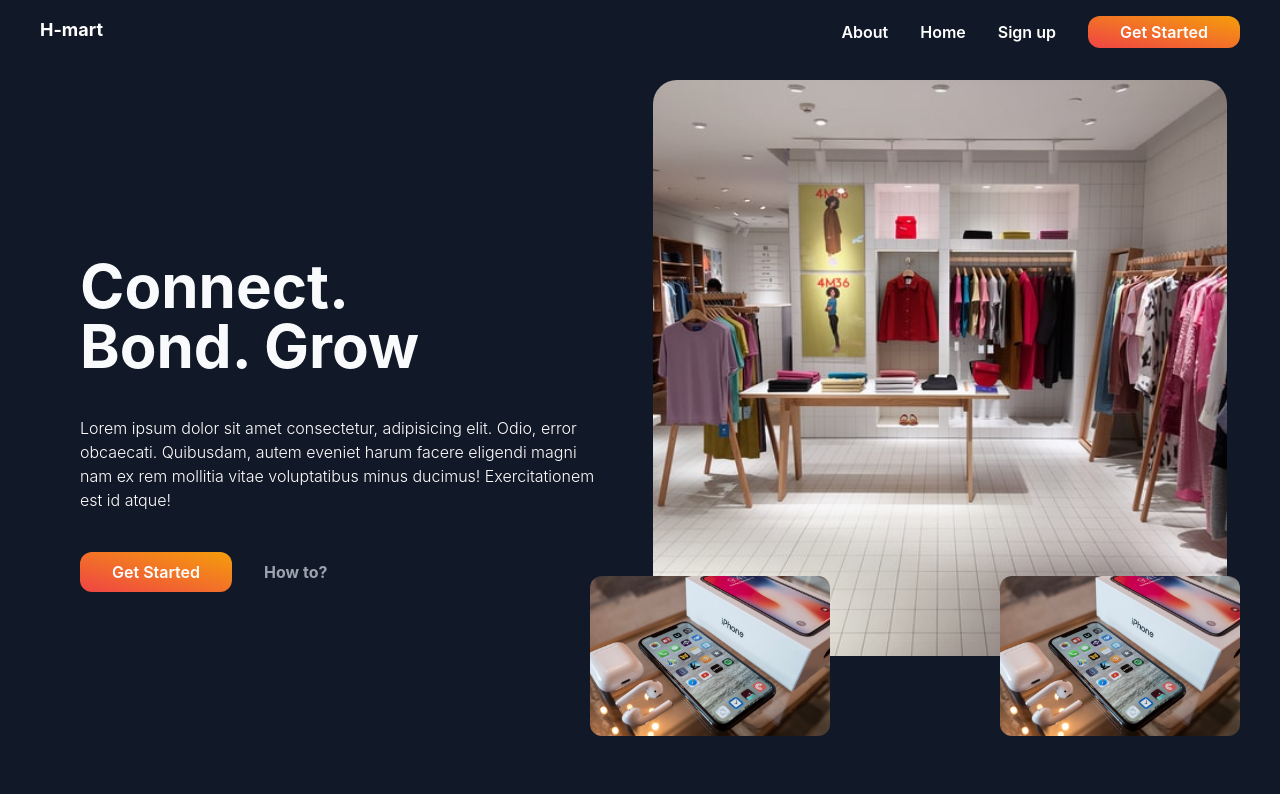
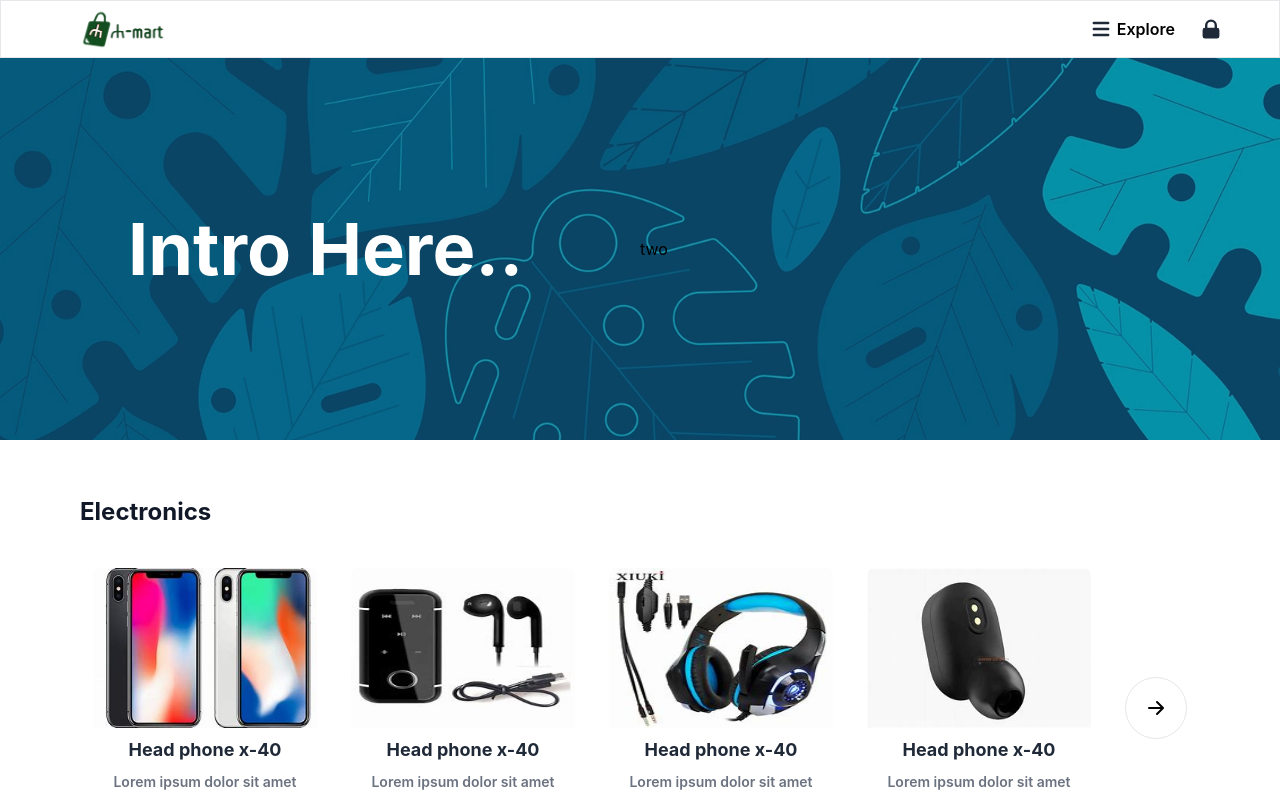
Before and after one commit to Kira-Software/Habesha-Mart, a React (Create React App) app in the folder web/: page / in a window 1280 px wide. Shown: the top 794 px of the page. Built offline with nearby package versions, Linux system fonts and the light colour scheme.

Commit message:
classC route updated

```diff
--- a/web/src/Routes.js
+++ b/web/src/Routes.js
@@ -10,7 +10,7 @@ import Profile from "./pages/profile";
 import AboutSeller from "./pages/aboutSeller";
 import ItemListSeller from "./pages/itemListSeller";
 import AdminDashboard from "./pages/adminDashboard";
-
+import ClassC from "./pages/ClassC";
 import { useSelector, useDispatch } from "react-redux";
 
 function ProtectedRoute({ component: Component, ...restOfProps }) {
@@ -63,7 +63,7 @@ const Routes = () => {
   return (
     <Switch>
       <Route exact path="/">
-        <Home />
+        <ClassC />
       </Route>
 
       <Route exact path="/item">
```
